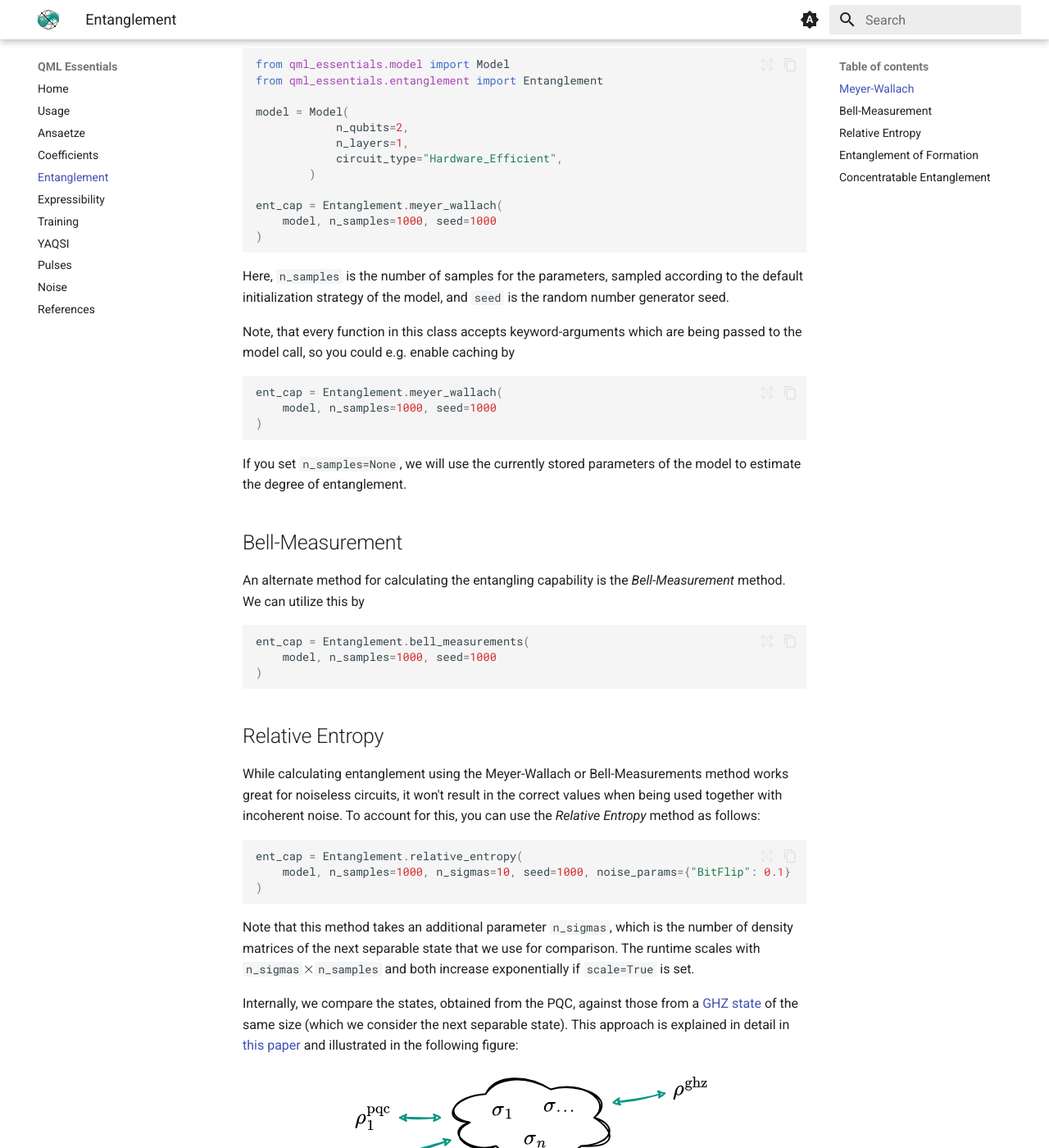
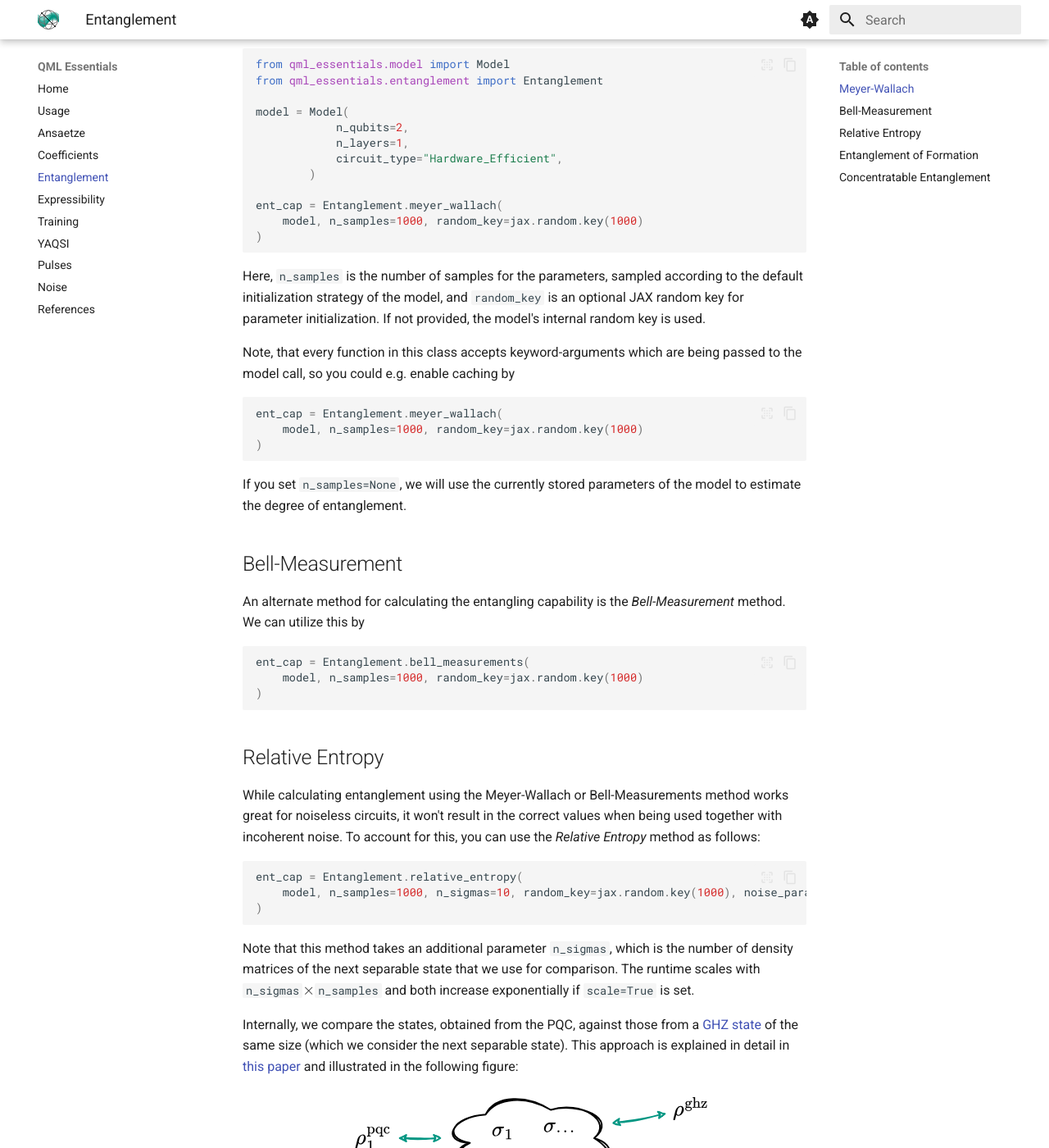
Before and after one commit to cirKITers/qml-essentials, an MkDocs documentation site: the page built from docs/entanglement.md, in a window 1280 px wide and 1400 px high, scrolled down 330 px. Shown: the whole window at 82% size. Built offline with MkDocs 1.6.1 and Material for MkDocs 9.7.7, drawn with Linux system fonts in a browser that asks for light colours; some of the changed text lies outside the part shown.

Commit message:
replaced seed by random_key
Signed-off-by: lc3267 <lc3267@kit.edu>

````diff
--- a/docs/entanglement.md
+++ b/docs/entanglement.md
@@ -17,17 +17,17 @@ model = Model(
         )
 
 ent_cap = Entanglement.meyer_wallach(
-    model, n_samples=1000, seed=1000
+    model, n_samples=1000, random_key=jax.random.key(1000)
 )
 ```
 
-Here, `n_samples` is the number of samples for the parameters, sampled according to the default initialization strategy of the model, and `seed` is the random number generator seed.
+Here, `n_samples` is the number of samples for the parameters, sampled according to the default initialization strategy of the model, and `random_key` is an optional JAX random key for parameter initialization. If not provided, the model's internal random key is used.
 
 Note, that every function in this class accepts keyword-arguments which are being passed to the model call, so you could e.g. enable caching by
 
 ```python
 ent_cap = Entanglement.meyer_wallach(
-    model, n_samples=1000, seed=1000
+    model, n_samples=1000, random_key=jax.random.key(1000)
 )
 ```
 
@@ -40,7 +40,7 @@ We can utilize this by
 
 ```python
 ent_cap = Entanglement.bell_measurements(
-    model, n_samples=1000, seed=1000
+    model, n_samples=1000, random_key=jax.random.key(1000)
 )
 ```
 
@@ -51,7 +51,7 @@ To account for this, you can use the *Relative Entropy* method as follows:
 
 ```python
 ent_cap = Entanglement.relative_entropy(
-    model, n_samples=1000, n_sigmas=10, seed=1000, noise_params={"BitFlip": 0.1}
+    model, n_samples=1000, n_sigmas=10, random_key=jax.random.key(1000), noise_params={"BitFlip": 0.1}
 )
 ```
 
@@ -71,7 +71,7 @@ Similar to the relative entropy of entanglement, this measure presents an approx
 
 ```python
 ent_cap = Entanglement.entanglement_of_formation(
-    model, n_samples=1000, seed=1000, noise_params={"BitFlip": 0.1}
+    model, n_samples=1000, random_key=jax.random.key(1000), noise_params={"BitFlip": 0.1}
 )
 ```
 
@@ -92,6 +92,6 @@ This measure, introduced in [Computable and operationally meaningful multipartit
 
 ```python
 ent_cap = Entanglement.concentratable_entanglement(
-    model, n_samples=1000, seed=1000
+    model, n_samples=1000, random_key=jax.random.key(1000)
 )
 ```
````
Also changed, not shown: docs/coefficients.md (+2 -2 lines), docs/expressibility.md (+2 -2 lines), docs/metrics.ipynb, 6 other files.
